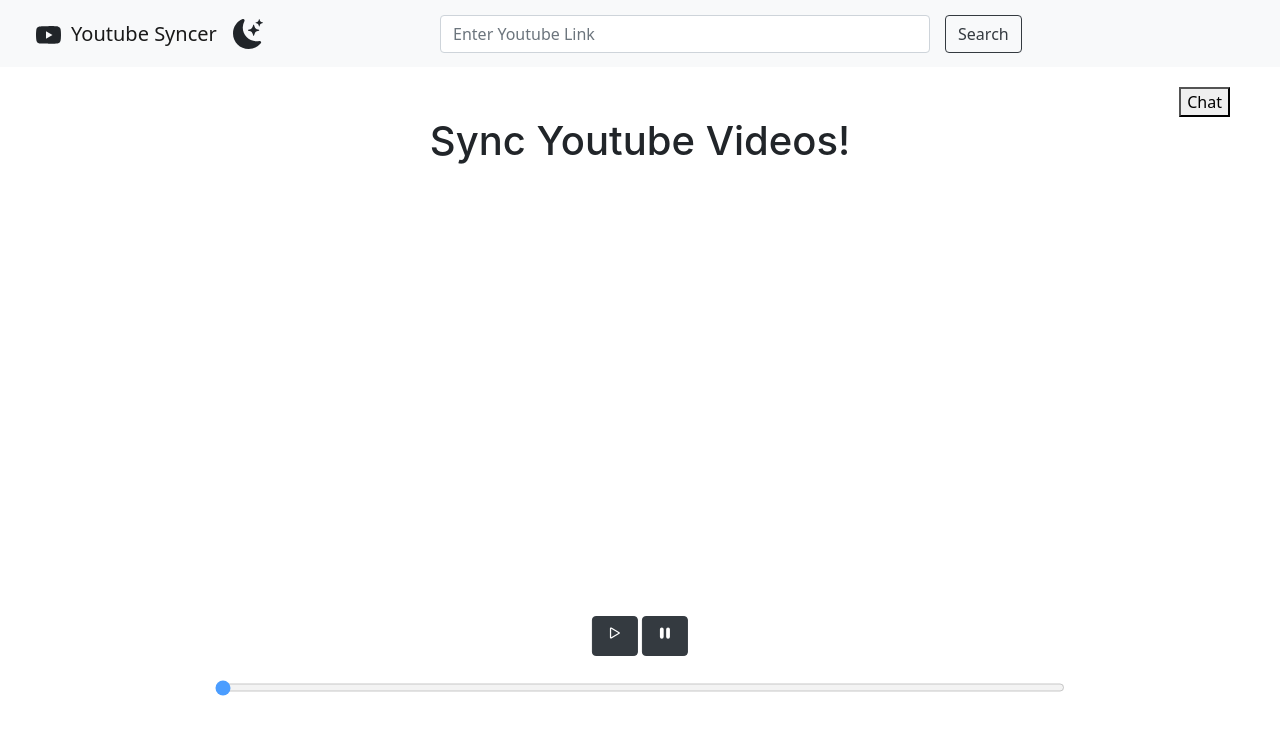
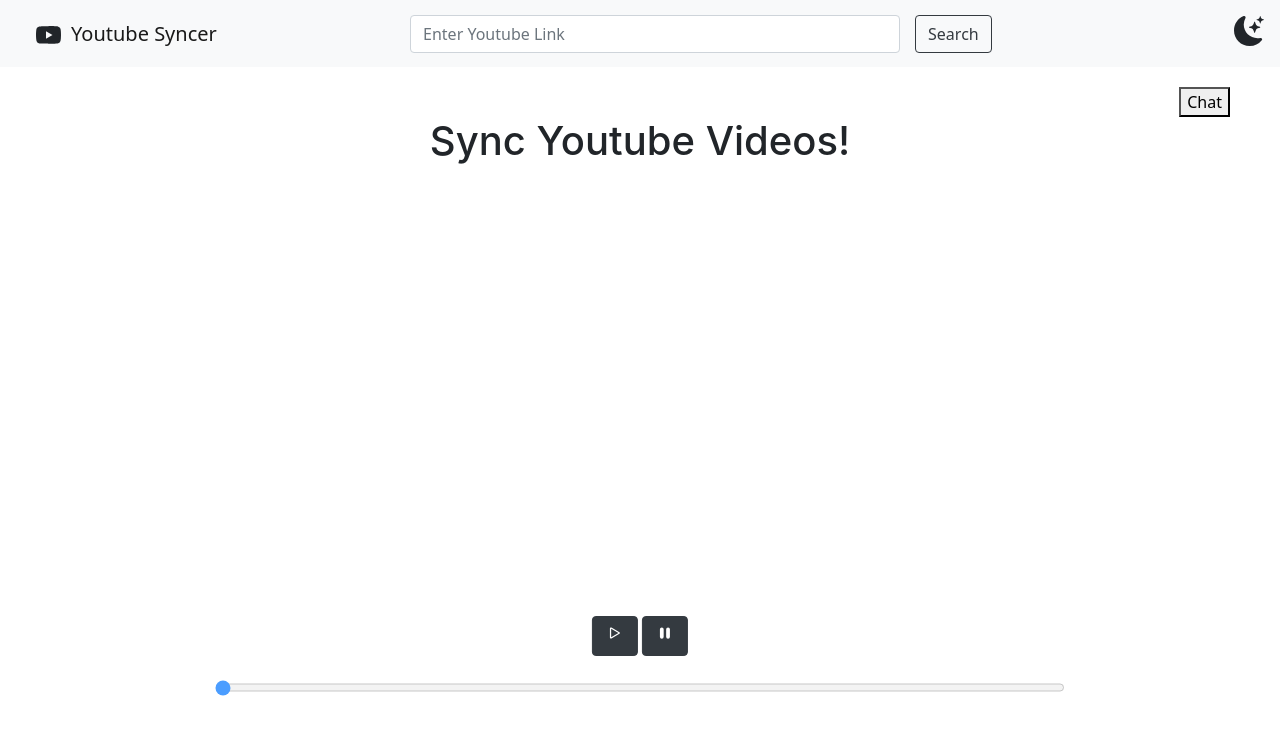
Before and after one commit to sharonzhou2/youtube-sync, a website: page public/index.html in a window 1280 px wide. Drawn offline with nearby package versions, Linux system fonts and the light colour scheme; no server answers.

Commit message:
Fix theme button alighment to the righght

```diff
--- a/public/index.html
+++ b/public/index.html
@@ -26,11 +26,7 @@
       <span class="navbar-toggler-icon"></span>
     </button> -->
 
-      <!-- Light-mode icon -->
-      <svg xmlns="http://www.w3.org/2000/svg" width="30" height="30" fill="currentColor" class="bi bi-moon-stars-fill" viewBox="0 0 16 16" id="moon">
-        <path d="M6 .278a.768.768 0 0 1 .08.858 7.208 7.208 0 0 0-.878 3.46c0 4.021 3.278 7.277 7.318 7.277.527 0 1.04-.055 1.533-.16a.787.787 0 0 1 .81.316.733.733 0 0 1-.031.893A8.349 8.349 0 0 1 8.344 16C3.734 16 0 12.286 0 7.71 0 4.266 2.114 1.312 5.124.06A.752.752 0 0 1 6 .278z"/>
-        <path d="M10.794 3.148a.217.217 0 0 1 .412 0l.387 1.162c.173.518.579.924 1.097 1.097l1.162.387a.217.217 0 0 1 0 .412l-1.162.387a1.734 1.734 0 0 0-1.097 1.097l-.387 1.162a.217.217 0 0 1-.412 0l-.387-1.162A1.734 1.734 0 0 0 9.31 6.593l-1.162-.387a.217.217 0 0 1 0-.412l1.162-.387a1.734 1.734 0 0 0 1.097-1.097l.387-1.162zM13.863.099a.145.145 0 0 1 .274 0l.258.774c.115.346.386.617.732.732l.774.258a.145.145 0 0 1 0 .274l-.774.258a1.156 1.156 0 0 0-.732.732l-.258.774a.145.145 0 0 1-.274 0l-.258-.774a1.156 1.156 0 0 0-.732-.732l-.774-.258a.145.145 0 0 1 0-.274l.774-.258c.346-.115.617-.386.732-.732L13.863.1z"/>
-      </svg>
+
       <!-- Seach Video bar -->
 
     <div class="col-md-5 input-mysize ">
@@ -44,7 +40,17 @@
 
 
 
+
     <div class="collapse navbar-collapse" id="navbarSupportedContent">
+         <!-- Light-mode icon -->
+     <ul class="navbar-nav ml-auto">
+      <li class="nav-item">
+        <svg xmlns="http://www.w3.org/2000/svg" width="30" height="30" fill="currentColor" class="bi bi-moon-stars-fill" viewBox="0 0 16 16" id="moon">
+          <path d="M6 .278a.768.768 0 0 1 .08.858 7.208 7.208 0 0 0-.878 3.46c0 4.021 3.278 7.277 7.318 7.277.527 0 1.04-.055 1.533-.16a.787.787 0 0 1 .81.316.733.733 0 0 1-.031.893A8.349 8.349 0 0 1 8.344 16C3.734 16 0 12.286 0 7.71 0 4.266 2.114 1.312 5.124.06A.752.752 0 0 1 6 .278z"/>
+          <path d="M10.794 3.148a.217.217 0 0 1 .412 0l.387 1.162c.173.518.579.924 1.097 1.097l1.162.387a.217.217 0 0 1 0 .412l-1.162.387a1.734 1.734 0 0 0-1.097 1.097l-.387 1.162a.217.217 0 0 1-.412 0l-.387-1.162A1.734 1.734 0 0 0 9.31 6.593l-1.162-.387a.217.217 0 0 1 0-.412l1.162-.387a1.734 1.734 0 0 0 1.097-1.097l.387-1.162zM13.863.099a.145.145 0 0 1 .274 0l.258.774c.115.346.386.617.732.732l.774.258a.145.145 0 0 1 0 .274l-.774.258a1.156 1.156 0 0 0-.732.732l-.258.774a.145.145 0 0 1-.274 0l-.258-.774a1.156 1.156 0 0 0-.732-.732l-.774-.258a.145.145 0 0 1 0-.274l.774-.258c.346-.115.617-.386.732-.732L13.863.1z"/>
+        </svg>
+      </li>
+     </ul>
       <!-- <ul class="navbar-nav mr-auto">
         <li class="nav-item active">
           <a class="nav-link" href="#">Home <span class="sr-only">(current)</span></a>
```
